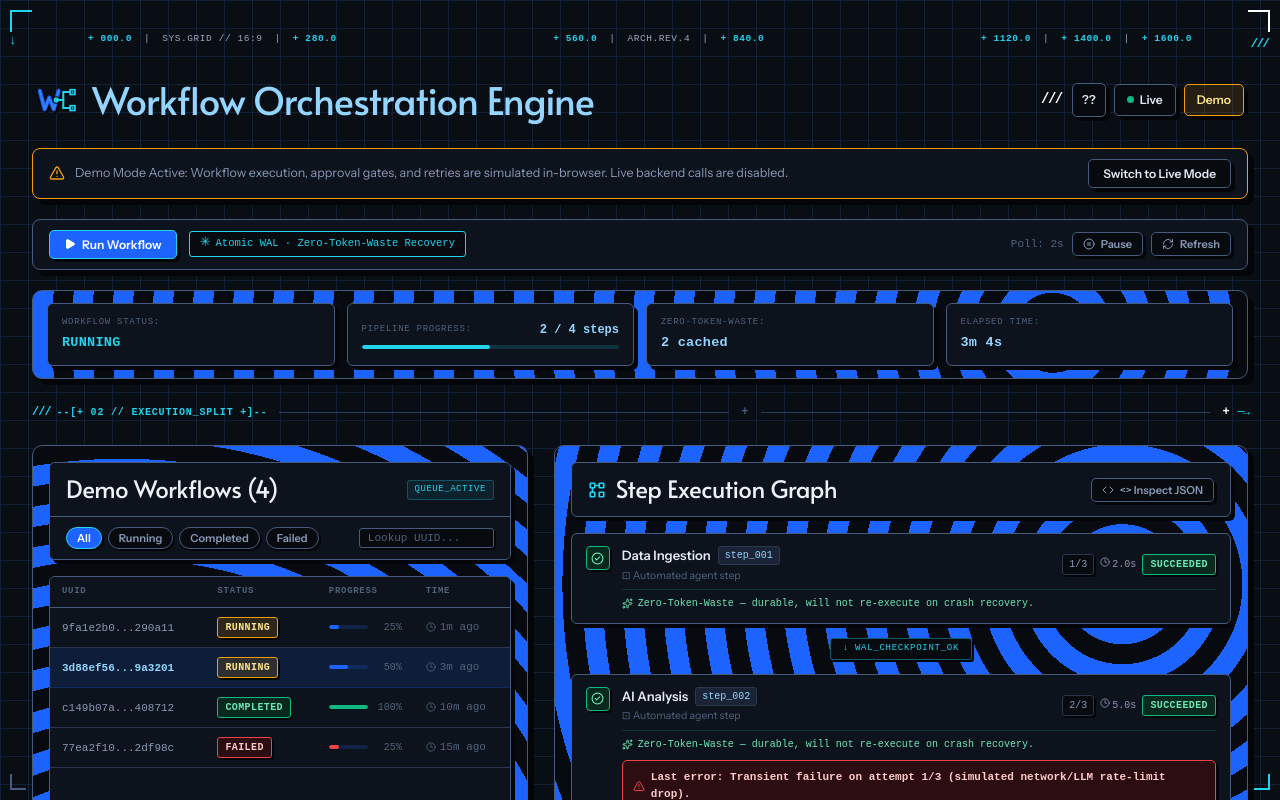
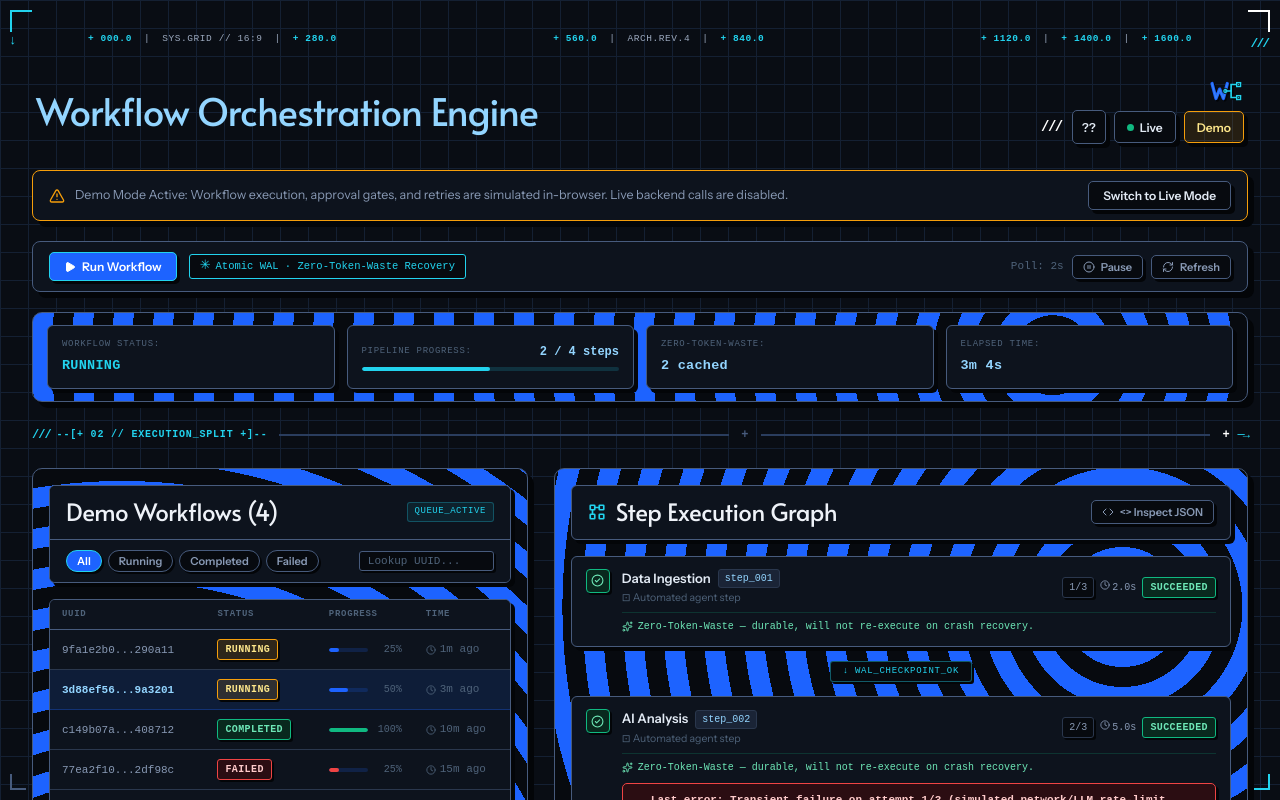
Before and after one commit to rakshitcodesx/Workflow-Orchestration-Engine, a React (Vite) app in the folder frontend/: page / in a window 1280 px wide. Shown: the top 800 px of the page. Built offline with nearby package versions, Linux system fonts and the light colour scheme; no server answers; a web font is replaced by a local one.

Commit message:
feat(ui): position logo mark top-right above Demo button and keep clean left title

```diff
--- a/frontend/src/components/Header.jsx
+++ b/frontend/src/components/Header.jsx
@@ -10,12 +10,18 @@ import React from 'react';
 export default function Header({ isDemoMode, setIsDemoMode, backendConnected, checkingHealth, onCheckHealth }) {
   return (
     <header className="bp-header">
-      {/* ── Left: Hub Badge + Large Title ── */}
+      {/* ── Left: Clean Title ── */}
       <div className="bp-header-left">
-        <div className="bp-hub-badge" title="Workflow Orchestration Engine">
+        <h1 className="bp-header-title">Workflow Orchestration Engine</h1>
+      </div>
+
+      {/* ── Right: Logo Mark Above Demo Button + Button Group ── */}
+      <div className="bp-header-right">
+        {/* Cobalt W + Cyan Circuit Mark positioned directly above the Demo button */}
+        <div className="bp-header-logo-row" title="Workflow Orchestration Engine">
           <svg
-            width="42"
-            height="32"
+            width="36"
+            height="26"
             viewBox="0 0 36 28"
             fill="none"
             xmlns="http://www.w3.org/2000/svg"
@@ -111,11 +117,8 @@ export default function Header({ isDemoMode, setIsDemoMode, backendConnected, ch
           </svg>
         </div>
 
-        <h1 className="bp-header-title">Workflow Orchestration Engine</h1>
-      </div>
-
-      {/* ── Right: Exactly 3 Matte-Black Buttons ── */}
-      <div className="bp-header-right">
+        {/* Buttons Row: ///, ??, Live, Demo */}
+        <div className="bp-header-actions-row">
           {/* Angled hatch accents above buttons */}
           <div className="bp-header-hatch" aria-hidden="true">///</div>
 
@@ -160,6 +163,7 @@ export default function Header({ isDemoMode, setIsDemoMode, backendConnected, ch
             <span>Demo</span>
           </button>
         </div>
+      </div>
     </header>
   );
 }
--- a/frontend/src/styles/dashboard.css
+++ b/frontend/src/styles/dashboard.css
@@ -189,25 +189,6 @@
   content: none !important;
 }
 
-.bp-hub-badge {
-  display: inline-flex;
-  align-items: center;
-  justify-content: center;
-  flex-shrink: 0;
-  height: 32px;
-  width: auto;
-  background: transparent;
-  border: none;
-  box-shadow: none;
-}
-
-.bp-logo-mark {
-  display: block;
-  height: 32px;
-  width: auto;
-  overflow: visible;
-}
-
 .bp-header-title {
   font-family: var(--font-headline);
   font-size: 38px;
@@ -237,9 +218,30 @@
 
 .bp-header-right {
   display: flex;
+  flex-direction: column;
+  align-items: flex-end;
+  gap: 6px;
+  flex-shrink: 0;
+}
+
+.bp-header-logo-row {
+  display: flex;
+  align-items: center;
+  justify-content: flex-end;
+  height: 26px;
+}
+
+.bp-header-actions-row {
+  display: flex;
   align-items: center;
   gap: 8px;
-  flex-shrink: 0;
+}
+
+.bp-logo-mark {
+  display: block;
+  height: 26px;
+  width: auto;
+  overflow: visible;
 }
 
 .bp-header-hatch {
```
Lines whose indentation alone changed are shown as unchanged.
